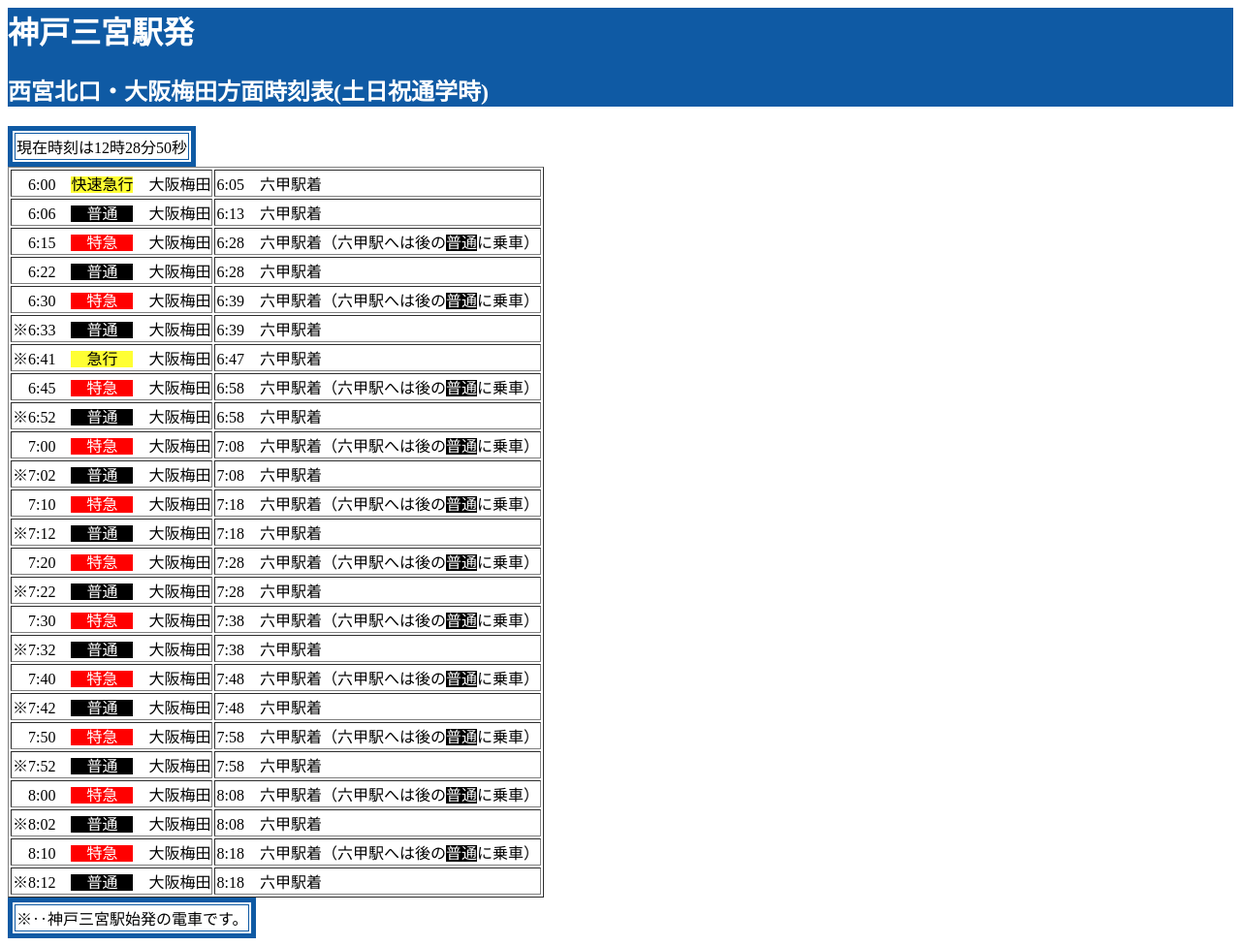
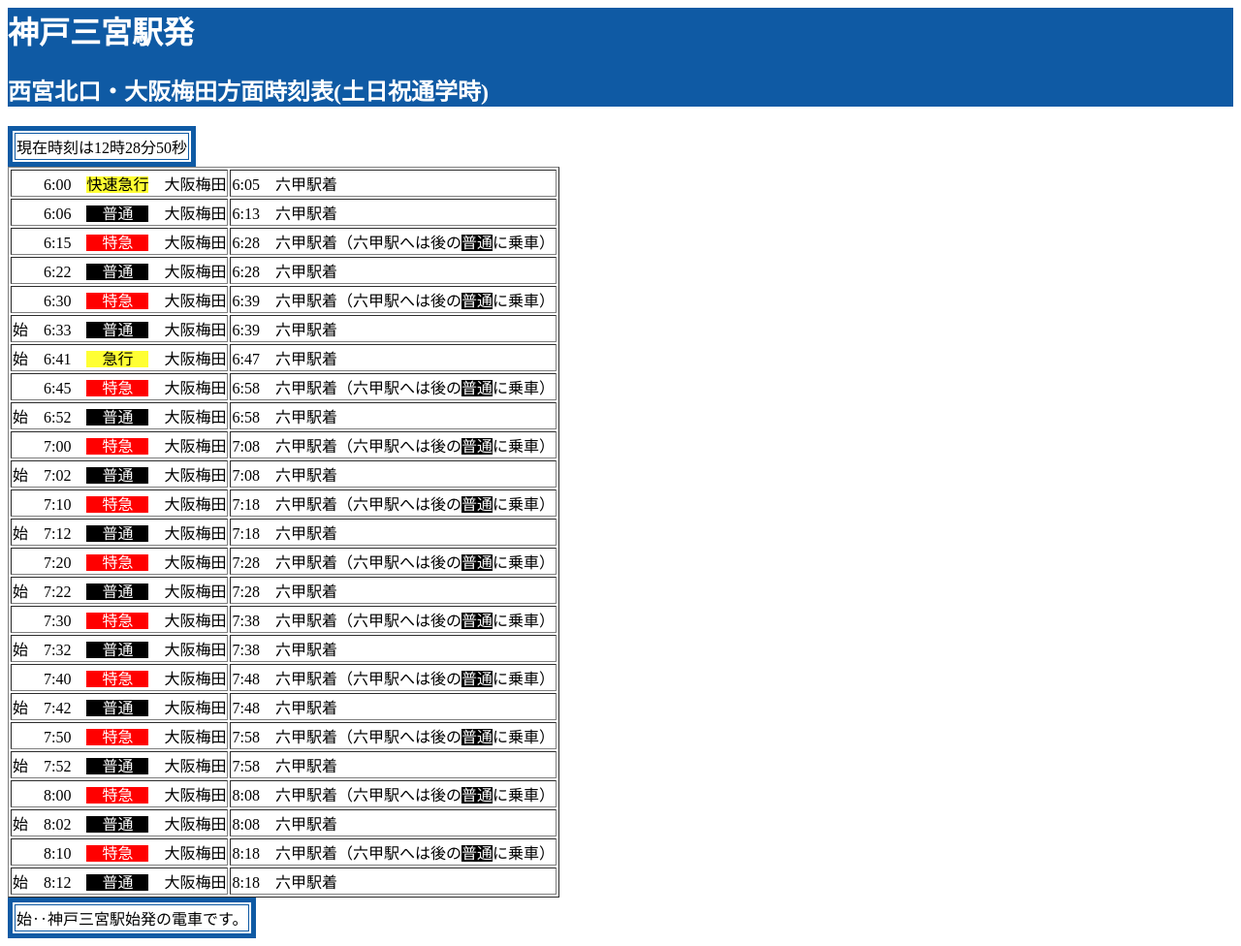
Before and after one commit to Antokun258/kyuukoubesannnomiya, a plain HTML site: page index.html in a window 1280 px wide. Shown: the whole page at 97% size. Drawn offline with Linux system fonts and the light colour scheme.

Commit message:
Update index.html

```diff
--- a/index.html
+++ b/index.html
@@ -37,109 +37,109 @@ return ret;
 </table>
 <table border="1">
 <tr>
-  <td>　6:00　<span style="background-color:#ffff33"><span style="color:#000">快速急行</span></span>　大阪梅田</span></span></td>
+  <td>　　6:00　<span style="background-color:#ffff33"><span style="color:#000">快速急行</span></span>　大阪梅田</span></span></td>
   <td>6:05　六甲駅着</td>
 </tr>
 <tr>
-  <td>　6:06　<span style="background-color:#000"><span style="color:#fff">　普通　</span></span>　大阪梅田</span></span></td>
+  <td>　　6:06　<span style="background-color:#000"><span style="color:#fff">　普通　</span></span>　大阪梅田</span></span></td>
   <td>6:13　六甲駅着</td>
 </tr>
 <tr>
-  <td>　6:15　<span style="background-color:#ff0000"><span style="color:#fff">　特急　</span></span>　大阪梅田</span></span></td>
+  <td>　　6:15　<span style="background-color:#ff0000"><span style="color:#fff">　特急　</span></span>　大阪梅田</span></span></td>
   <td>6:28　六甲駅着（六甲駅へは後の<span style="background-color:#000"><span style="color:#fff">普通</span></span>に乗車）</td>
 </tr>
 <tr>
-  <td>　6:22　<span style="background-color:#000"><span style="color:#fff">　普通　</span></span>　大阪梅田</span></span></td>
+  <td>　　6:22　<span style="background-color:#000"><span style="color:#fff">　普通　</span></span>　大阪梅田</span></span></td>
   <td>6:28　六甲駅着</td>
 </tr>
 <tr>
-  <td>　6:30　<span style="background-color:#ff0000"><span style="color:#fff">　特急　</span></span>　大阪梅田</span></span></td>
+  <td>　　6:30　<span style="background-color:#ff0000"><span style="color:#fff">　特急　</span></span>　大阪梅田</span></span></td>
   <td>6:39　六甲駅着（六甲駅へは後の<span style="background-color:#000"><span style="color:#fff">普通</span></span>に乗車）</td>
 </tr>
 <tr>
-  <td>※6:33　<span style="background-color:#000"><span style="color:#fff">　普通　</span></span>　大阪梅田</span></span></td>
+  <td>始　6:33　<span style="background-color:#000"><span style="color:#fff">　普通　</span></span>　大阪梅田</span></span></td>
   <td>6:39　六甲駅着</td>
 </tr>
 <tr>
-  <td>※6:41　<span style="background-color:#ffff33"><span style="color:#000">　急行　</span></span>　大阪梅田</span></span></td>
+  <td>始　6:41　<span style="background-color:#ffff33"><span style="color:#000">　急行　</span></span>　大阪梅田</span></span></td>
   <td>6:47　六甲駅着</td>
 </tr>
 <tr>
-  <td>　6:45　<span style="background-color:#ff0000"><span style="color:#fff">　特急　</span></span>　大阪梅田</span></span></td>
+  <td>　　6:45　<span style="background-color:#ff0000"><span style="color:#fff">　特急　</span></span>　大阪梅田</span></span></td>
   <td>6:58　六甲駅着（六甲駅へは後の<span style="background-color:#000"><span style="color:#fff">普通</span></span>に乗車）</td>
 </tr>
 <tr>
-  <td>※6:52　<span style="background-color:#000"><span style="color:#fff">　普通　</span></span>　大阪梅田</span></span></td>
+  <td>始　6:52　<span style="background-color:#000"><span style="color:#fff">　普通　</span></span>　大阪梅田</span></span></td>
   <td>6:58　六甲駅着</td>
 </tr>
 <tr>
-  <td>　7:00　<span style="background-color:#ff0000"><span style="color:#fff">　特急　</span></span>　大阪梅田</span></span></td>
+  <td>　　7:00　<span style="background-color:#ff0000"><span style="color:#fff">　特急　</span></span>　大阪梅田</span></span></td>
   <td>7:08　六甲駅着（六甲駅へは後の<span style="background-color:#000"><span style="color:#fff">普通</span></span>に乗車）</td>
 </tr>
 <tr>
-  <td>※7:02　<span style="background-color:#000"><span style="color:#fff">　普通　</span></span>　大阪梅田</span></span></td>
+  <td>始　7:02　<span style="background-color:#000"><span style="color:#fff">　普通　</span></span>　大阪梅田</span></span></td>
   <td>7:08　六甲駅着</td>
 </tr>
 <tr>
-  <td>　7:10　<span style="background-color:#ff0000"><span style="color:#fff">　特急　</span></span>　大阪梅田</span></span></td>
+  <td>　　7:10　<span style="background-color:#ff0000"><span style="color:#fff">　特急　</span></span>　大阪梅田</span></span></td>
   <td>7:18　六甲駅着（六甲駅へは後の<span style="background-color:#000"><span style="color:#fff">普通</span></span>に乗車）</td>
 </tr>
 <tr>
-  <td>※7:12　<span style="background-color:#000"><span style="color:#fff">　普通　</span></span>　大阪梅田</span></span></td>
+  <td>始　7:12　<span style="background-color:#000"><span style="color:#fff">　普通　</span></span>　大阪梅田</span></span></td>
   <td>7:18　六甲駅着</td>
 </tr>
 <tr>
-  <td>　7:20　<span style="background-color:#ff0000"><span style="color:#fff">　特急　</span></span>　大阪梅田</span></span></td>
+  <td>　　7:20　<span style="background-color:#ff0000"><span style="color:#fff">　特急　</span></span>　大阪梅田</span></span></td>
   <td>7:28　六甲駅着（六甲駅へは後の<span style="background-color:#000"><span style="color:#fff">普通</span></span>に乗車）</td>
 </tr>
 <tr>
-  <td>※7:22　<span style="background-color:#000"><span style="color:#fff">　普通　</span></span>　大阪梅田</span></span></td>
+  <td>始　7:22　<span style="background-color:#000"><span style="color:#fff">　普通　</span></span>　大阪梅田</span></span></td>
   <td>7:28　六甲駅着</td>
 </tr>
 <tr>
-  <td>　7:30　<span style="background-color:#ff0000"><span style="color:#fff">　特急　</span></span>　大阪梅田</span></span></td>
+  <td>　　7:30　<span style="background-color:#ff0000"><span style="color:#fff">　特急　</span></span>　大阪梅田</span></span></td>
   <td>7:38　六甲駅着（六甲駅へは後の<span style="background-color:#000"><span style="color:#fff">普通</span></span>に乗車）</td>
 </tr>
 <tr>
-  <td>※7:32　<span style="background-color:#000"><span style="color:#fff">　普通　</span></span>　大阪梅田</span></span></td>
+  <td>始　7:32　<span style="background-color:#000"><span style="color:#fff">　普通　</span></span>　大阪梅田</span></span></td>
   <td>7:38　六甲駅着</td>
 </tr>
 <tr>
-  <td>　7:40　<span style="background-color:#ff0000"><span style="color:#fff">　特急　</span></span>　大阪梅田</span></span></td>
+  <td>　　7:40　<span style="background-color:#ff0000"><span style="color:#fff">　特急　</span></span>　大阪梅田</span></span></td>
   <td>7:48　六甲駅着（六甲駅へは後の<span style="background-color:#000"><span style="color:#fff">普通</span></span>に乗車）</td>
 </tr>
 <tr>
-  <td>※7:42　<span style="background-color:#000"><span style="color:#fff">　普通　</span></span>　大阪梅田</span></span></td>
+  <td>始　7:42　<span style="background-color:#000"><span style="color:#fff">　普通　</span></span>　大阪梅田</span></span></td>
   <td>7:48　六甲駅着</td>
 </tr>
 <tr>
-  <td>　7:50　<span style="background-color:#ff0000"><span style="color:#fff">　特急　</span></span>　大阪梅田</span></span></td>
+  <td>　　7:50　<span style="background-color:#ff0000"><span style="color:#fff">　特急　</span></span>　大阪梅田</span></span></td>
   <td>7:58　六甲駅着（六甲駅へは後の<span style="background-color:#000"><span style="color:#fff">普通</span></span>に乗車）</td>
 </tr>
 <tr>
-  <td>※7:52　<span style="background-color:#000"><span style="color:#fff">　普通　</span></span>　大阪梅田</span></span></td>
+  <td>始　7:52　<span style="background-color:#000"><span style="color:#fff">　普通　</span></span>　大阪梅田</span></span></td>
   <td>7:58　六甲駅着</td>
 </tr>
 <tr>
-  <td>　8:00　<span style="background-color:#ff0000"><span style="color:#fff">　特急　</span></span>　大阪梅田</span></span></td>
+  <td>　　8:00　<span style="background-color:#ff0000"><span style="color:#fff">　特急　</span></span>　大阪梅田</span></span></td>
   <td>8:08　六甲駅着（六甲駅へは後の<span style="background-color:#000"><span style="color:#fff">普通</span></span>に乗車）</td>
 </tr>
 <tr>
-  <td>※8:02　<span style="background-color:#000"><span style="color:#fff">　普通　</span></span>　大阪梅田</span></span></td>
+  <td>始　8:02　<span style="background-color:#000"><span style="color:#fff">　普通　</span></span>　大阪梅田</span></span></td>
   <td>8:08　六甲駅着</td>
 </tr>
 <tr>
-  <td>　8:10　<span style="background-color:#ff0000"><span style="color:#fff">　特急　</span></span>　大阪梅田</span></span></td>
+  <td>　　8:10　<span style="background-color:#ff0000"><span style="color:#fff">　特急　</span></span>　大阪梅田</span></span></td>
   <td>8:18　六甲駅着（六甲駅へは後の<span style="background-color:#000"><span style="color:#fff">普通</span></span>に乗車）</td>
 </tr>
 <tr>
-  <td>※8:12　<span style="background-color:#000"><span style="color:#fff">　普通　</span></span>　大阪梅田</span></span></td>
+  <td>始　8:12　<span style="background-color:#000"><span style="color:#fff">　普通　</span></span>　大阪梅田</span></span></td>
   <td>8:18　六甲駅着</td>
 </tr>
 </table>
 <table border="5" bordercolor="#0f5aa4">
   <tr>
-      <td>※‥神戸三宮駅始発の電車です。</td>
+      <td>始‥神戸三宮駅始発の電車です。</td>
   </tr>
 </table>
 </html>
```
